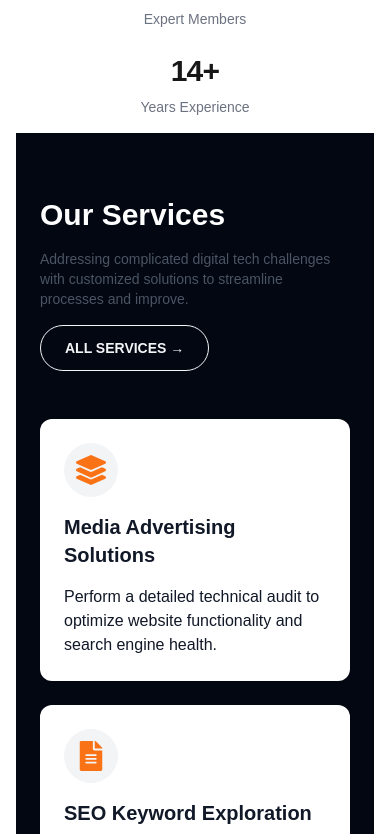
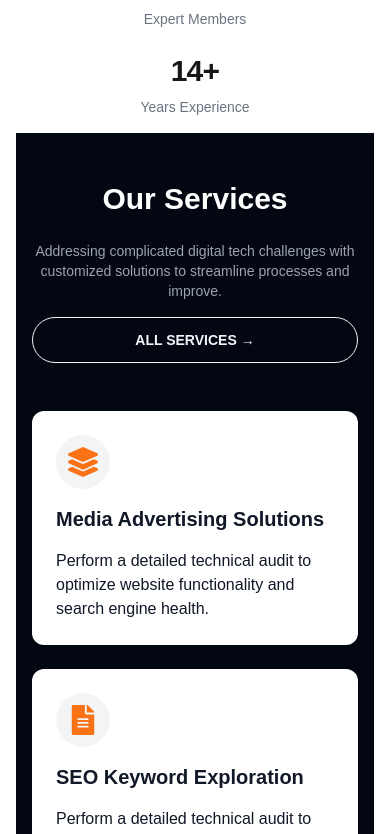
Before and after one commit to xnafi/corporate-2.0, a Next.js app: page /about-us2 in a window 390 px wide. Shown: the part 1481-2315 px from the top of the page. Built offline with nearby package versions, Linux system fonts and the light colour scheme.

Commit message:
Our service 3 responsiveness

```diff
--- a/src/app/about-us2/page.tsx
+++ b/src/app/about-us2/page.tsx
@@ -1,9 +1,7 @@
 "use client";
 
 import AboutUs3 from "@/components/view/AboutUs3";
-
 import CollaborateWork from "@/components/view/CollaborateWork";
-
 import CurrentNews from "@/components/view/CurrentNews";
 import Feedback2 from "@/components/view/Feedback2";
 import HappyCustomer from "@/components/view/HappyCustomer";
--- a/src/components/view/OurService3.tsx
+++ b/src/components/view/OurService3.tsx
@@ -1,5 +1,4 @@
 import { FaLayerGroup, FaChartLine, FaFileAlt, FaClipboardList } from "react-icons/fa";
-
 
 const services = [
   {
@@ -27,16 +26,18 @@ const services = [
 
 const OurService3 = () => {
   return (
-    <section className="bg-gray-950 text-white py-16 px-6">
+    <section className="bg-gray-950 text-white py-12 px-4 sm:px-6 lg:px-8">
       <div className="max-w-6xl mx-auto">
         {/* Heading Section */}
-        <div className="flex flex-col lg:flex-row justify-between items-start lg:items-center mb-12">
-          <h2 className="text-3xl sm:text-4xl font-bold">Our Services</h2>
-          <div className="max-w-lg para-text  text-start lg:text-left mt-4 lg:mt-0">
-            <p>
+        <div className="flex flex-col lg:flex-row justify-between items-start lg:items-center mb-12 space-y-6 lg:space-y-0">
+          <h2 className="text-3xl sm:text-4xl font-bold text-center lg:text-left w-full lg:w-auto">
+            Our Services
+          </h2>
+          <div className="max-w-lg para-text text-center lg:text-left">
+            <p className="text-gray-400">
               Addressing complicated digital tech challenges with customized solutions to streamline processes and improve.
             </p>
-            <button className="mt-4 flex items-center gap-2 bg-gray-950 text-gray-100 border border-gray-100 font-semibold px-6 py-3 rounded-full transition-all duration-300 hover:bg-orange-500">
+            <button className="mt-4 flex justify-center lg:justify-start items-center gap-2 bg-gray-950 text-gray-100 border border-gray-100 font-semibold px-6 py-3 rounded-full transition-all duration-300 hover:bg-orange-500 w-full sm:w-auto">
               ALL SERVICES →
             </button>
           </div>
@@ -47,13 +48,9 @@ const OurService3 = () => {
           {services.map((service, index) => (
             <div
               key={index}
-              className={`p-6 rounded-xl shadow-sm transition duration-300 cursor-pointer ${
-                service.highlight
-                  ? "bg-white text-gray-900 hover:bg-orange-500"
-                  : "bg-white text-gray-900 hover:bg-orange-500"
-              }`}
+              className="p-6 rounded-xl shadow-sm transition duration-300 cursor-pointer bg-white text-gray-900 hover:bg-orange-500"
             >
-              <div className="flex flex-col items-start gap-4">
+              <div className="flex flex-col sm:flex-row items-start sm:items-center gap-4">
                 <div className="p-3 bg-gray-100 rounded-full">{service.icon}</div>
                 <h3 className="text-xl font-semibold">{service.title}</h3>
               </div>
```
Lines whose indentation alone changed are shown as unchanged.
